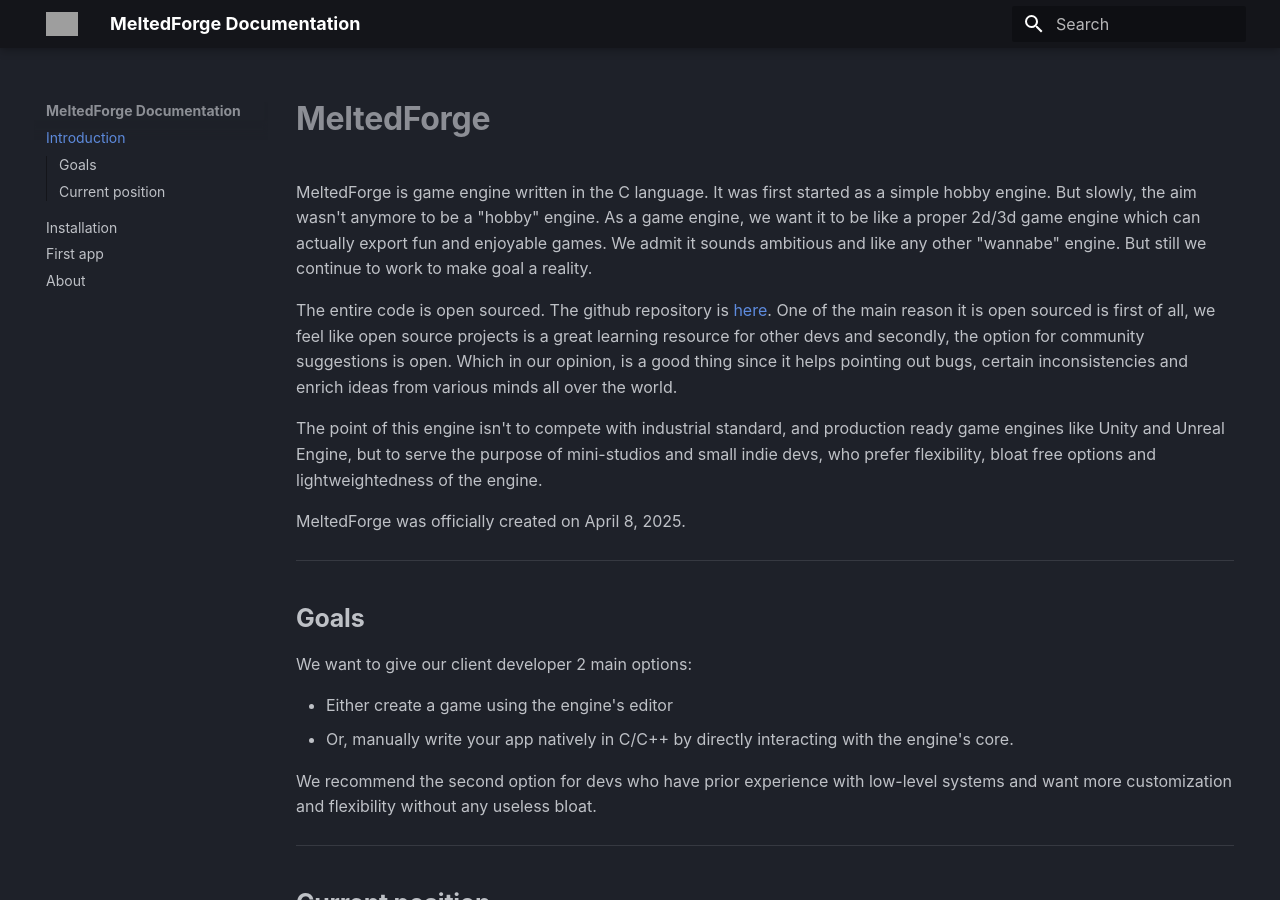
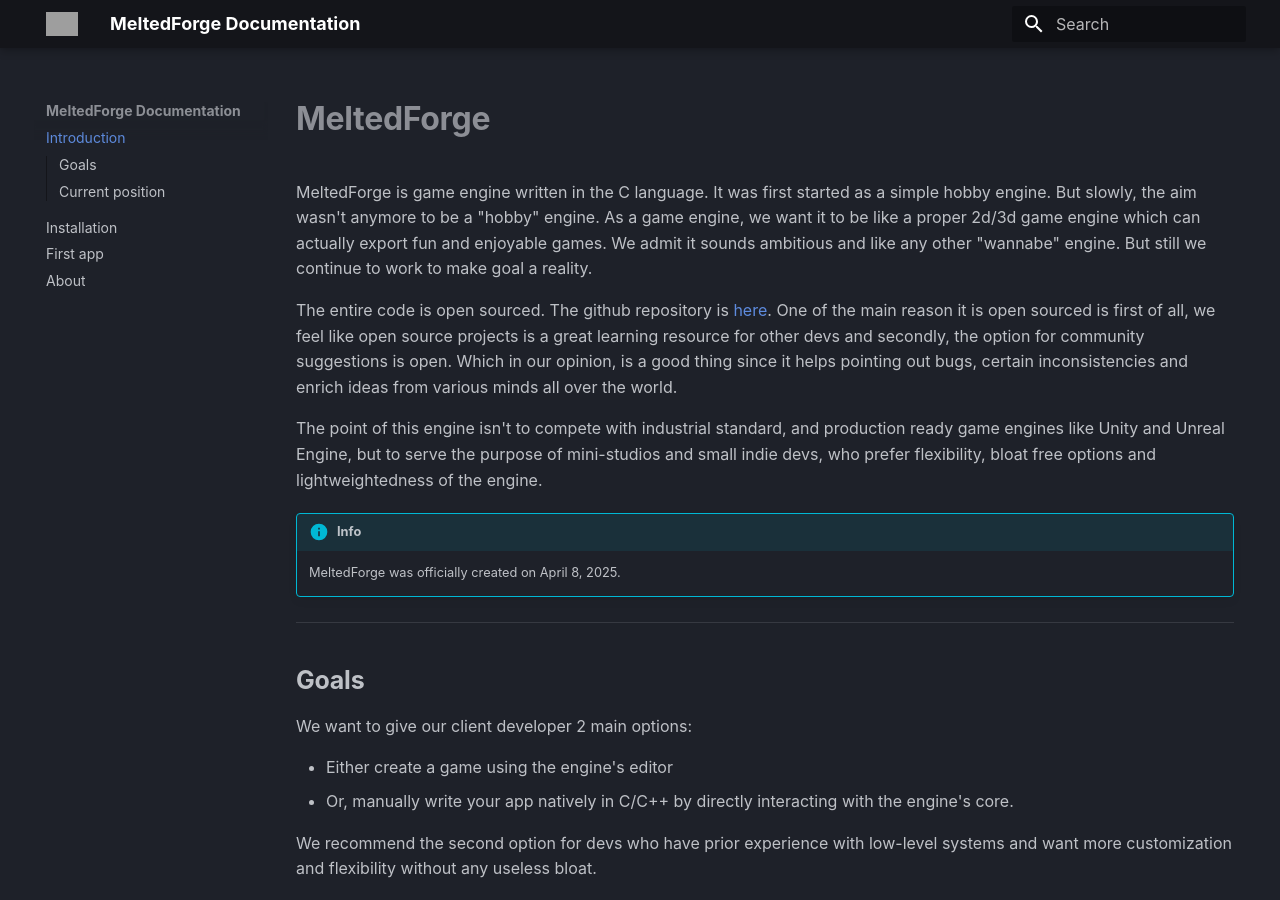
Before and after one commit to CloudCodingSpace/MFDocs, an MkDocs documentation site: the page built from docs/index.md, in a window 1280 px wide and 900 px high. Built offline with MkDocs 1.6.1 and Material for MkDocs 9.7.7, drawn with Linux system fonts in a browser that asks for light colours; some web fonts are replaced; grey boxes are pictures that could not be loaded.

Commit message:
Small change

```diff
--- a/docs/index.md
+++ b/docs/index.md
@@ -15,7 +15,8 @@
 Unity and Unreal Engine, but to serve the purpose of mini-studios and small indie devs, who prefer flexibility,
 bloat free options and lightweightedness of the engine.
 
-MeltedForge was officially created on April 8, 2025.
+!!! Info
+    MeltedForge was officially created on April 8, 2025.
 
 ---
 
```
